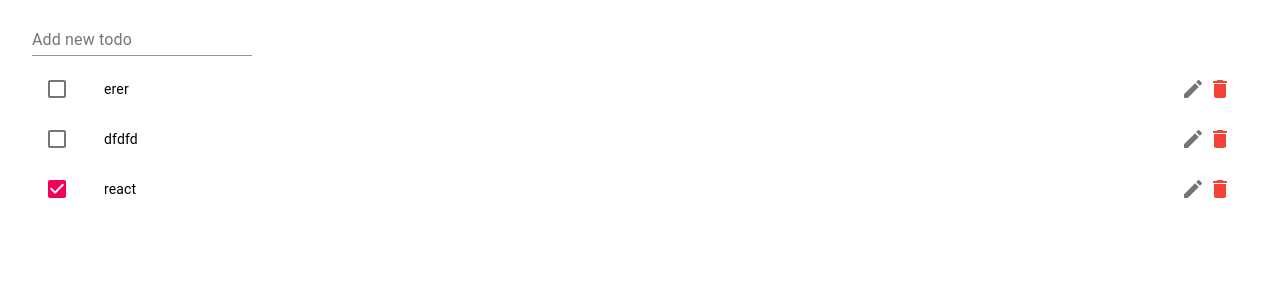
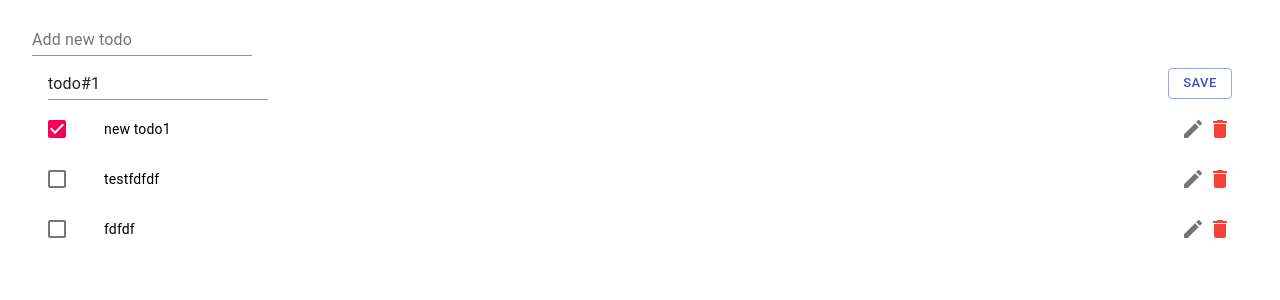
Before and after one commit to pavel-grebeniuk/todo-react-ts, a React (Create React App) app: page / in a window 1280 px wide. Both pictures are taken after a click on the button 1193 px from the left and 89 px from the top of the page. Shown: the top 300 px of the page. Built offline with nearby package versions, Linux system fonts and the light colour scheme; data requests are answered from the project's data file.

Commit message:
add edit todo

```diff
--- a/db.json
+++ b/db.json
@@ -2,18 +2,23 @@
   "todos": [
     {
       "id": "11323e12-8b71-4297-b0b4-e232acb240ef",
-      "text": "erer",
+      "text": "todo#1",
       "completed": false
     },
     {
-      "id": "f9e36768-2357-45ad-a8d4-0e3b6a127edf",
-      "text": "dfdfd",
-      "completed": false
+      "text": "new todo1",
+      "completed": true,
+      "id": "gWai5cM"
     },
     {
-      "id": "ca8792ef-3416-4175-bb56-afaedecebd24",
-      "text": "react",
-      "completed": true
+      "text": "testfdfdf",
+      "completed": false,
+      "id": "tzf9j4C"
+    },
+    {
+      "text": "fdfdf",
+      "completed": false,
+      "id": "V28WXOA"
     }
   ]
 }
--- a/src/CreateTodo.tsx
+++ b/src/components/CreateTodo.tsx
@@ -1,21 +1,27 @@
 import * as React from "react";
 import {useState} from "react";
 import TextField from "@material-ui/core/TextField";
+import {useDispatch} from "react-redux";
+import {NewTodo} from "../redux/types/todoTypes";
+import {createTodo} from "../redux/actions/todoAction";
 
 
-type createTodoProps = {
-  onAddTodo: (text: string) => void,
-}
+export const CreateTodo: React.FC = (): React.ReactElement => {
 
-export const CreateTodo: React.FC<createTodoProps> = (props: createTodoProps): React.ReactElement => {
-  const {onAddTodo} = props;
   const [todoText, setTodoText] = useState<string>("");
+  const dispatch = useDispatch();
+
   const inputHandler = (e: React.ChangeEvent<HTMLInputElement>): void => {
     setTodoText(e.target.value);
   };
+
   const addTodoHandler = (e: React.KeyboardEvent): void => {
     if (e.key === "Enter") {
-      onAddTodo(todoText);
+      const todo: NewTodo = {
+        text: todoText,
+        completed: false
+      };
+      dispatch(createTodo(todo));
       setTodoText("");
     }
   };
--- /dev/null
+++ b/src/components/EditTodo.tsx
@@ -0,0 +1,51 @@
+import * as React from "react";
+import {useState} from "react";
+import TextField from "@material-ui/core/TextField";
+import {Button, Grid} from "@material-ui/core";
+import {Todo} from "../redux/types/todoTypes";
+import {useDispatch} from "react-redux";
+import {updateTodo} from "../redux/actions/todoAction";
+
+type EditTodoProps = {
+  todo: Todo,
+  setEditMode: (editMode: boolean) => void
+}
+
+export const EditTodo: React.FC<EditTodoProps> = (props: EditTodoProps): React.ReactElement => {
+  const {todo, setEditMode} = props;
+  const dispatch = useDispatch();
+
+  const [todoText, setTodoText] = useState<string>(todo.text);
+  const inputHandler = (e: React.ChangeEvent<HTMLInputElement>): void => {
+    setTodoText(e.target.value);
+  };
+  const editHandler = () => {
+    const newTodo: Todo = {
+      ...todo, text: todoText
+    };
+    dispatch(updateTodo(newTodo));
+    setEditMode(false);
+  };
+
+  return (
+    <Grid container justify="space-between">
+      <Grid item>
+        <TextField
+          id="edit"
+          value={todoText}
+          onChange={inputHandler}
+        />
+      </Grid>
+      <Grid item>
+        <Button
+          type='button'
+          size="small"
+          color="primary"
+          variant="outlined"
+          onClick={editHandler}
+        >
+          Save</Button>
+      </Grid>
+    </Grid>
+  );
+};
--- a/src/components/TodoItem.tsx
+++ b/src/components/TodoItem.tsx
@@ -1,4 +1,5 @@
 import * as React from "react";
+import {useState} from "react";
 import ListItem from "@material-ui/core/ListItem";
 import ListItemIcon from "@material-ui/core/ListItemIcon";
 import ListItemSecondaryAction from "@material-ui/core/ListItemSecondaryAction";
@@ -8,19 +9,37 @@ import IconButton from "@material-ui/core/IconButton";
 import DeleteIcon from "@material-ui/icons/Delete";
 import EditIcon from "@material-ui/icons/Edit";
 import {Todo} from "../redux/types/todoTypes";
+import {EditTodo} from "./EditTodo";
+import {deleteTodo, updateTodo} from "../redux/actions/todoAction";
+import {useDispatch} from "react-redux";
 
-type TodoProps = {
+export type TodoProps = {
   todo: Todo,
-  onRemove: (id: string) => void,
-  onCheckCompleted: (todo: Todo) => void,
 }
 
 export const TodoItem: React.FC<TodoProps> = (
-  {todo, onRemove, onCheckCompleted}: TodoProps): React.ReactElement => {
+  {todo}: TodoProps): React.ReactElement => {
   const {text, completed, id} = todo;
+  const [editMode, setEditMode] = useState<boolean>(false);
+  const dispatch = useDispatch();
+
+  const onRemove = (id: number): void => {
+    dispatch(deleteTodo(id));
+  };
+
+  const onCheckCompleted = (todo: Todo): void => {
+    const updatedTodo = {...todo, completed: !todo.completed};
+    dispatch(updateTodo(updatedTodo));
+  };
 
   return (
     <ListItem dense button>
+      {
+        editMode
+          ?
+          <EditTodo {...{todo, setEditMode}}/>
+          :
+          <>
             <ListItemIcon>
               <Checkbox
                 checked={completed}
@@ -32,7 +51,11 @@ export const TodoItem: React.FC<TodoProps> = (
             </ListItemIcon>
             <ListItemText primary={text}/>
             <ListItemSecondaryAction>
-        <IconButton edge="end" aria-label="edit" size="small">
+              <IconButton edge="end"
+                          aria-label="edit"
+                          size="small"
+                          onClick={() => setEditMode(true)}
+              >
                 <EditIcon/>
               </IconButton>
               <IconButton edge="end"
@@ -43,6 +66,8 @@ export const TodoItem: React.FC<TodoProps> = (
                 <DeleteIcon color='error'/>
               </IconButton>
             </ListItemSecondaryAction>
+          </>
+      }
     </ListItem>
   );
 };
--- a/src/components/TodoList.tsx
+++ b/src/components/TodoList.tsx
@@ -1,23 +1,12 @@
 import * as React from "react";
 import List from "@material-ui/core/List";
-import {createStyles, makeStyles, Theme} from "@material-ui/core/styles";
 import {TodoItem} from "./TodoItem";
-import {Todo} from "../redux/types/todoTypes";
+import {useTodosFetch} from "../hooks/useTodosFetch";
 
 
-const useStyles = makeStyles((theme: Theme) =>
-  createStyles({}),
-);
+export const TodoList: React.FC = (): React.ReactElement => {
+  const {entities: todos} = useTodosFetch();
 
-type TodoListProps = {
-  todos: Todo[],
-  onRemove: (id: string) => void,
-  onCheckCompleted: (todo: Todo) => void,
-}
-
-export const TodoList: React.FC<TodoListProps> = (props: TodoListProps): React.ReactElement => {
-  const {todos, onRemove, onCheckCompleted} = props;
-  const classes = useStyles();
   return (
     <List component="nav">
       {
@@ -25,8 +14,6 @@ export const TodoList: React.FC<TodoListProps> = (props: TodoListProps): React.R
           <TodoItem
             key={todo.id}
             todo={todo}
-            onCheckCompleted={onCheckCompleted}
-            onRemove={onRemove}
           />
         ))
       }
--- a/src/components/TodoPage.tsx
+++ b/src/components/TodoPage.tsx
@@ -1,33 +1,13 @@
 import * as React from "react";
 import {TodoList} from "./TodoList";
-import {CreateTodo} from "../CreateTodo";
+import {CreateTodo} from "./CreateTodo";
 import {Container} from "@material-ui/core";
-import {useTodosFetch} from "../hooks/useTodosFetch";
-import {useDispatch} from "react-redux";
-import {createTodo, deleteTodo, updateTodo} from "../redux/actions/todoAction";
-import {Todo} from "../redux/types/todoTypes";
 
 export const TodoPage: React.FC = () => {
-  const {entities: todos} = useTodosFetch();
-  const dispatch = useDispatch();
-
-  const onRemove = (id: string): void => {
-    dispatch(deleteTodo(id));
-  };
-
-  const onCheckCompleted = (todo: Todo): void => {
-    const updatedTodo = {...todo, completed: !todo.completed};
-    dispatch(updateTodo(updatedTodo));
-  };
-
-  const onAddTodo = (text: string): void => {
-    dispatch(createTodo(text));
-  };
-
   return (
     <Container>
-      <CreateTodo {...{onAddTodo}}/>
-      <TodoList {...{todos, onRemove, onCheckCompleted}}/>
+      <CreateTodo/>
+      <TodoList/>
     </Container>
   );
 };
--- a/src/helper/api.ts
+++ b/src/helper/api.ts
@@ -1,30 +1,51 @@
 import {Todo} from "../redux/types/todoTypes";
 
-const baseUrl = "http://localhost:3030/todos/";
+const baseUrl = "http://localhost:3030/";
 
 export const api = {
   todos: {
-    getAll: (): Promise<Todo[]> => fetch(baseUrl)
+    getAll: (): Promise<Todo[]> => fetch(baseUrl + "todos/")
       .then(res => res.json()),
-    create: (todo: any): Promise<Todo> => fetch(baseUrl, {
+
+    create: (todo: string): Promise<Todo> => fetch(baseUrl + "todos/", {
       method: "POST",
       body: todo,
       headers: {
         "Content-Type": "application/json"
       }
-    }).then(res => res.json()),
-    delete: (id: string): Promise<any> => fetch(baseUrl + id, {
+    }).then(res => {
+      if (res.ok) {
+        return res.json();
+      } else {
+        throw new Error(res.statusText);
+      }
+    }),
+
+    delete: (id: number): Promise<any> => fetch(baseUrl + "todos/" + id, {
       method: "DELETE",
       headers: {
         "Content-Type": "application/json"
       }
+    }).then(res => {
+      if (res.ok) {
+        return res.json();
+      } else {
+        throw new Error(res.statusText);
+      }
     }),
-    update: (id: string, todo: any):Promise<any> => fetch(baseUrl + id, {
+
+    update: (id: number, todo: string): Promise<any> => fetch(baseUrl + "todos/" + id, {
       method: "PUT",
       body: todo,
       headers: {
         "Content-Type": "application/json"
       }
+    }).then(res => {
+      if (res.ok) {
+        return res.json();
+      } else {
+        throw new Error(res.statusText);
+      }
     }),
   }
 };
--- a/src/hooks/useTodosFetch.ts
+++ b/src/hooks/useTodosFetch.ts
@@ -6,7 +6,7 @@ import {AppState} from "../redux/reducers/rootReducer";
 
 export const useTodosFetch = (): TodosState => {
   const dispatch = useDispatch();
-  const {entities, fetchRequest, createRequest, deleteRequest} = useSelector<AppState, TodosState>(state => state.todo);
+  const {entities, fetchRequest, createRequest, deleteRequest, updateRequest} = useSelector<AppState, TodosState>(state => state.todo);
   useEffect(() => {
     dispatch(fetchStart());
   }, [dispatch]);
@@ -15,6 +15,7 @@ export const useTodosFetch = (): TodosState => {
     entities,
     fetchRequest,
     createRequest,
-    deleteRequest
+    deleteRequest,
+    updateRequest
   };
 };
--- a/src/redux/actions/todoAction.ts
+++ b/src/redux/actions/todoAction.ts
@@ -1,4 +1,4 @@
-import {Todo, TodosActionType} from "../types/todoTypes";
+import {NewTodo, Todo, TodosActionType} from "../types/todoTypes";
 
 export const FETCH_TODOS_START = "FETCH_TODOS_START";
 export const FETCH_TODOS_SUCCESS = "FETCH_TODOS_SUCCESS";
@@ -34,10 +34,10 @@ export const fetchError = (error: string): TodosActionType => {
   };
 };
 
-export const createTodo = (text: string): TodosActionType => {
+export const createTodo = (todo: NewTodo): TodosActionType => {
   return {
     type: CREATE_TODO,
-    payload: text
+    payload: todo
   };
 };
 
@@ -54,7 +54,7 @@ export const createTodoError = (error: string): TodosActionType => {
   };
 };
 
-export const deleteTodo = (id: string): TodosActionType => {
+export const deleteTodo = (id: number): TodosActionType => {
   return {
     type: DELETE_TODO,
     payload: id
--- a/src/redux/reducers/todoReducer.ts
+++ b/src/redux/reducers/todoReducer.ts
@@ -25,7 +25,11 @@ const initialState: TodosState = {
   deleteRequest: {
     loading: false,
     error: null,
-  }
+  },
+  updateRequest: {
+    loading: false,
+    error: null,
+  },
 };
 
 export const todoReducer = (state = initialState,
--- a/src/redux/sagas/workers/todosWorkers.ts
+++ b/src/redux/sagas/workers/todosWorkers.ts
@@ -1,4 +1,3 @@
-import {v4 as uuidv4} from "uuid";
 import {SagaIterator} from "@redux-saga/core";
 import {call, put} from "redux-saga/effects";
 import {api} from "../../../helper/api";
@@ -13,7 +12,7 @@ import {
   updateTodoError,
   updateTodoSuccess
 } from "../../actions/todoAction";
-import {CreateTodo, Todo, updateTodo} from "../../types/todoTypes";
+import {CreateTodo, DeleteTodo, updateTodo} from "../../types/todoTypes";
 
 export function* fetchTodosWorker(): SagaIterator {
   try {
@@ -26,32 +25,19 @@ export function* fetchTodosWorker(): SagaIterator {
 
 export function* createTodoWorker({payload}: CreateTodo): SagaIterator {
   try {
-    const todo: Todo = {
-      id: uuidv4(),
-      text: payload,
-      completed: false
-    };
-    const data = yield call(api.todos.create, JSON.stringify(todo));
-    if ("id" in data) {
+    yield call(api.todos.create, JSON.stringify(payload));
     yield put(createTodoSuccess());
     yield put(fetchStart());
-    } else {
-      throw new Error("Create error");
-    }
   } catch (e) {
     yield put(createTodoError(e.message));
   }
 }
 
-export function* deleteTodoWorker({payload}: CreateTodo): SagaIterator {
+export function* deleteTodoWorker({payload}: DeleteTodo): SagaIterator {
   try {
-    const response = yield call(api.todos.delete, payload);
-    if (response.ok) {
+    yield call(api.todos.delete, payload);
     yield put(deleteTodoSuccess());
     yield put(fetchStart());
-    } else {
-      throw new Error("Delete error");
-    }
   } catch (e) {
     yield put(deleteTodoError(e.message));
   }
@@ -59,13 +45,9 @@ export function* deleteTodoWorker({payload}: CreateTodo): SagaIterator {
 
 export function* updateTodoWorker({payload}: updateTodo): SagaIterator {
   try {
-    const response = yield call(api.todos.update, payload.id, JSON.stringify(payload));
-    if (response.ok) {
+    yield call(api.todos.update, payload.id, JSON.stringify(payload));
     yield put(updateTodoSuccess());
     yield put(fetchStart());
-    } else {
-      throw new Error("Update error");
-    }
   } catch (e) {
     yield put(updateTodoError(e.message));
   }
```
Also changed, not shown: src/redux/types/todoTypes.ts (+8 -4 lines). Lines whose indentation alone changed are shown as unchanged.
